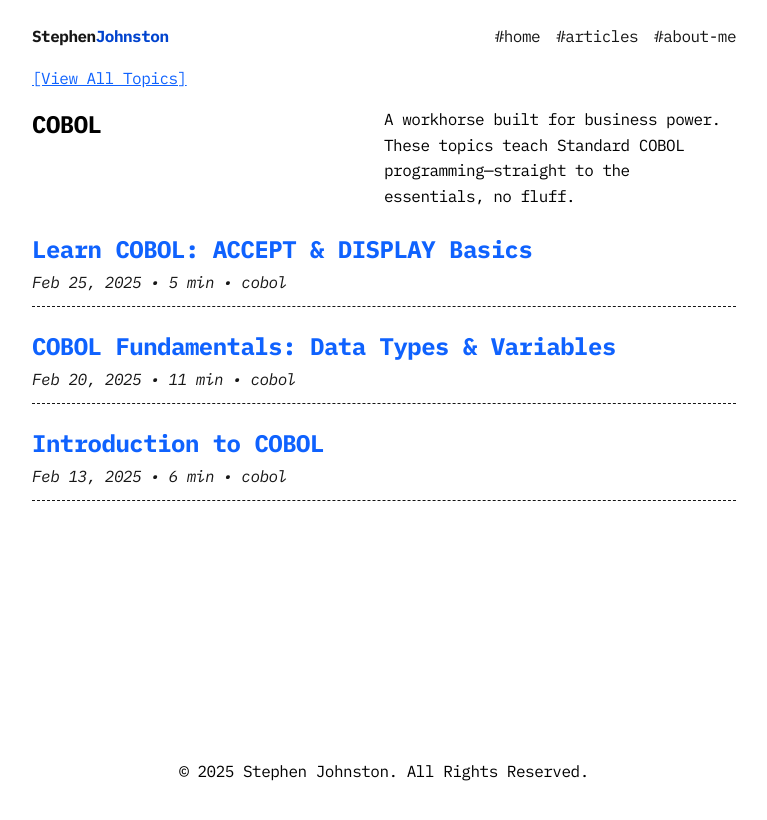
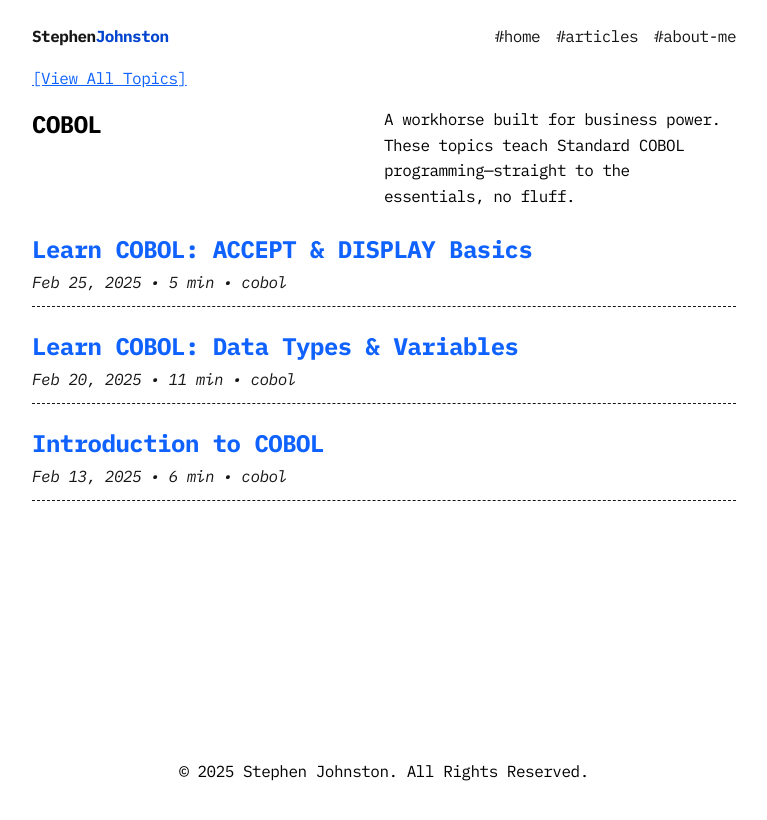
Before and after one commit to stephenkjohnston/stephen.codes, an Astro site: page /topics/cobol in a window 1280 px wide. Shown: the whole page, without its empty margins (256-1023 px from the left). Built offline with nearby package versions, Linux system fonts and the light colour scheme; Astro itself is replaced by a stand-in of ours; some packages are replaced by stand-ins of ours.

Commit message:
Change tilte from COBOL Fundamentals to Learn COBOL.

```diff
--- a/src/content/articles/cobol-data-types-variables.md
+++ b/src/content/articles/cobol-data-types-variables.md
@@ -1,5 +1,5 @@
 ---
-title: "COBOL Fundamentals: Data Types & Variables"
+title: "Learn COBOL: Data Types & Variables"
 excerpt: "Explore COBOL data types and variables in this guide. Learn numeric, alphanumeric, and group variable declarations for effective COBOL programming."
 pubDate: "2025-02-20"
 tag: "cobol"
```
